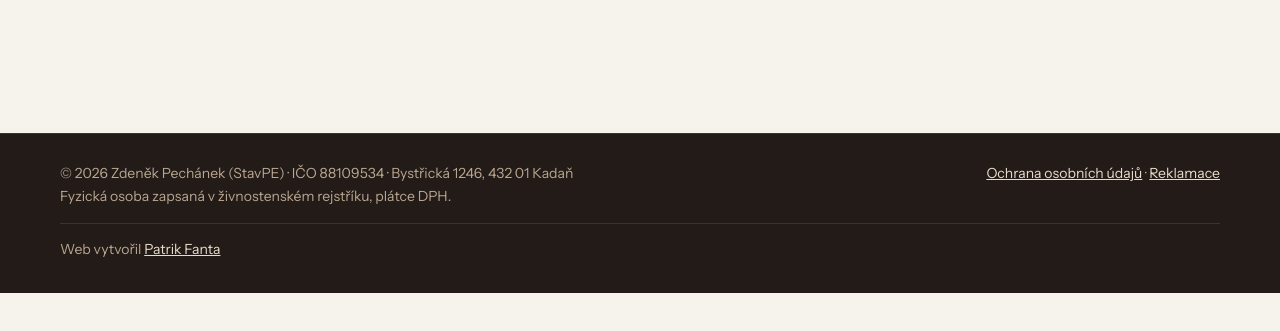
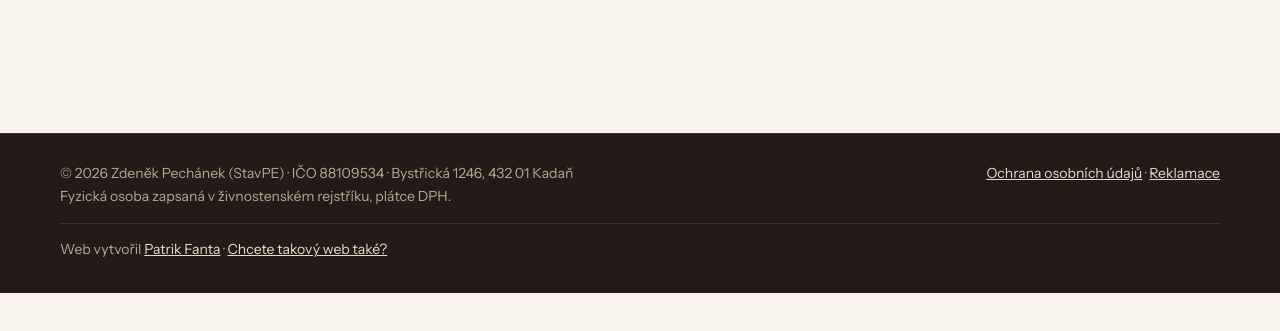
Before and after one commit to patrikfanta-cze/stavpe-web, a plain HTML site: page 404.html in a window 1280 px wide. Shown: the part 357-688 px from the top of the page. Drawn offline with Linux system fonts and the light colour scheme.

Commit message:
Patička: výzva Chcete takový web také? s odkazem a sledováním ref
Co-Authored-By: Claude Sonnet 5.5 <noreply@anthropic.com>

```diff
--- a/404.html
+++ b/404.html
@@ -54,7 +54,7 @@
   <div class="wrap foot__inner">
     <p>© <span id="rok">2026</span> Zdeněk Pechánek (StavPE) · IČO 88109534 · Bystřická 1246, 432 01 Kadaň<br>Fyzická osoba zapsaná v živnostenském rejstříku, plátce DPH.</p>
     <p class="foot__links"><a href="ochrana-osobnich-udaju.html">Ochrana osobních údajů</a> · <a href="reklamace.html">Reklamace</a></p>
-    <p class="foot__made">Web vytvořil <a href="https://patrikfanta.cz/" target="_blank" rel="noopener">Patrik Fanta</a></p>
+    <p class="foot__made">Web vytvořil <a href="https://patrikfanta.cz/?ref=stavpe" target="_blank" rel="noopener">Patrik Fanta</a> · <a href="https://patrikfanta.cz/?ref=stavpe" target="_blank" rel="noopener">Chcete takový web také?</a></p>
   </div>
 </footer>
 
```
Also changed, not shown: index.html (+1 -1 lines), ochrana-osobnich-udaju.html (+1 -1 lines), reklamace.html (+1 -1 lines).
